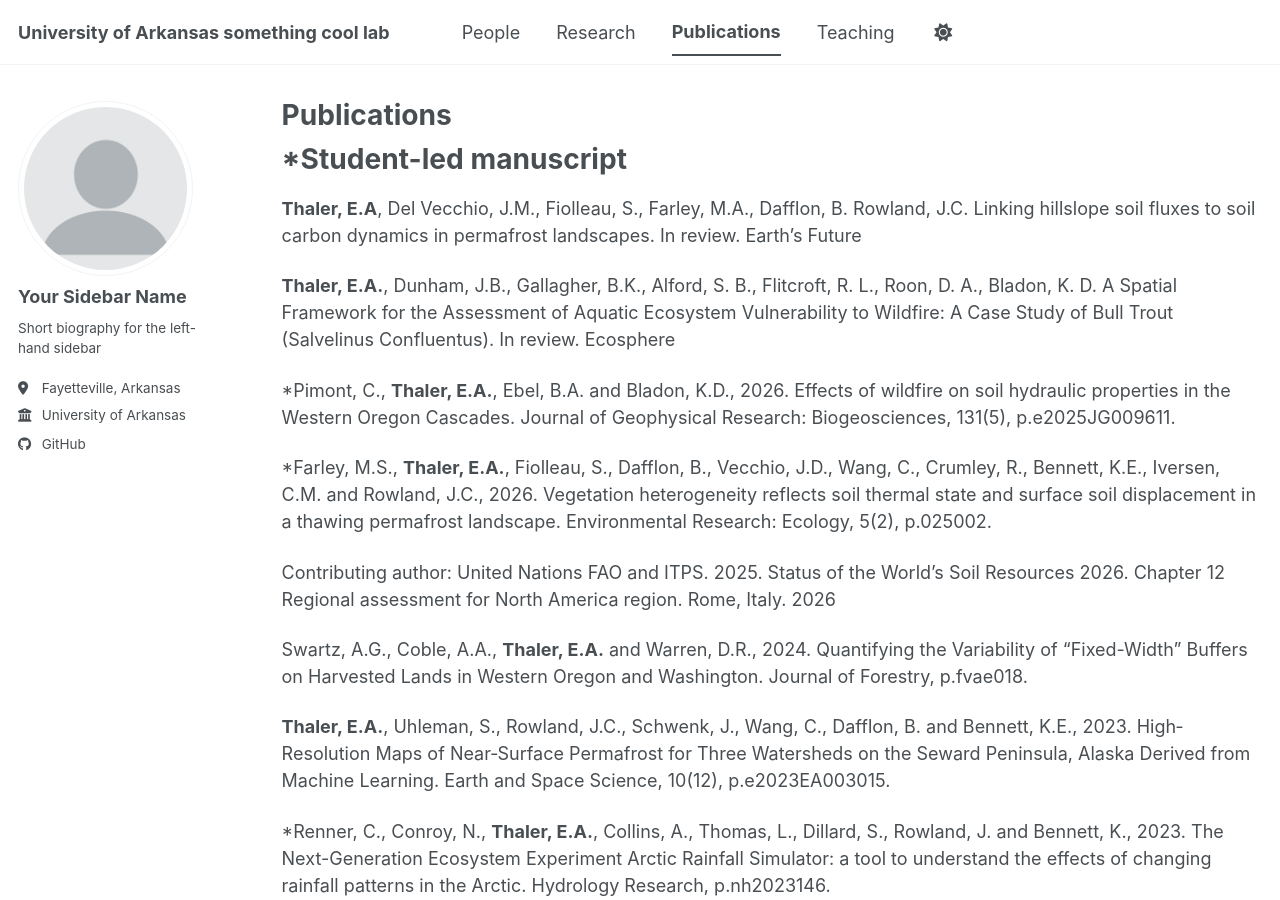
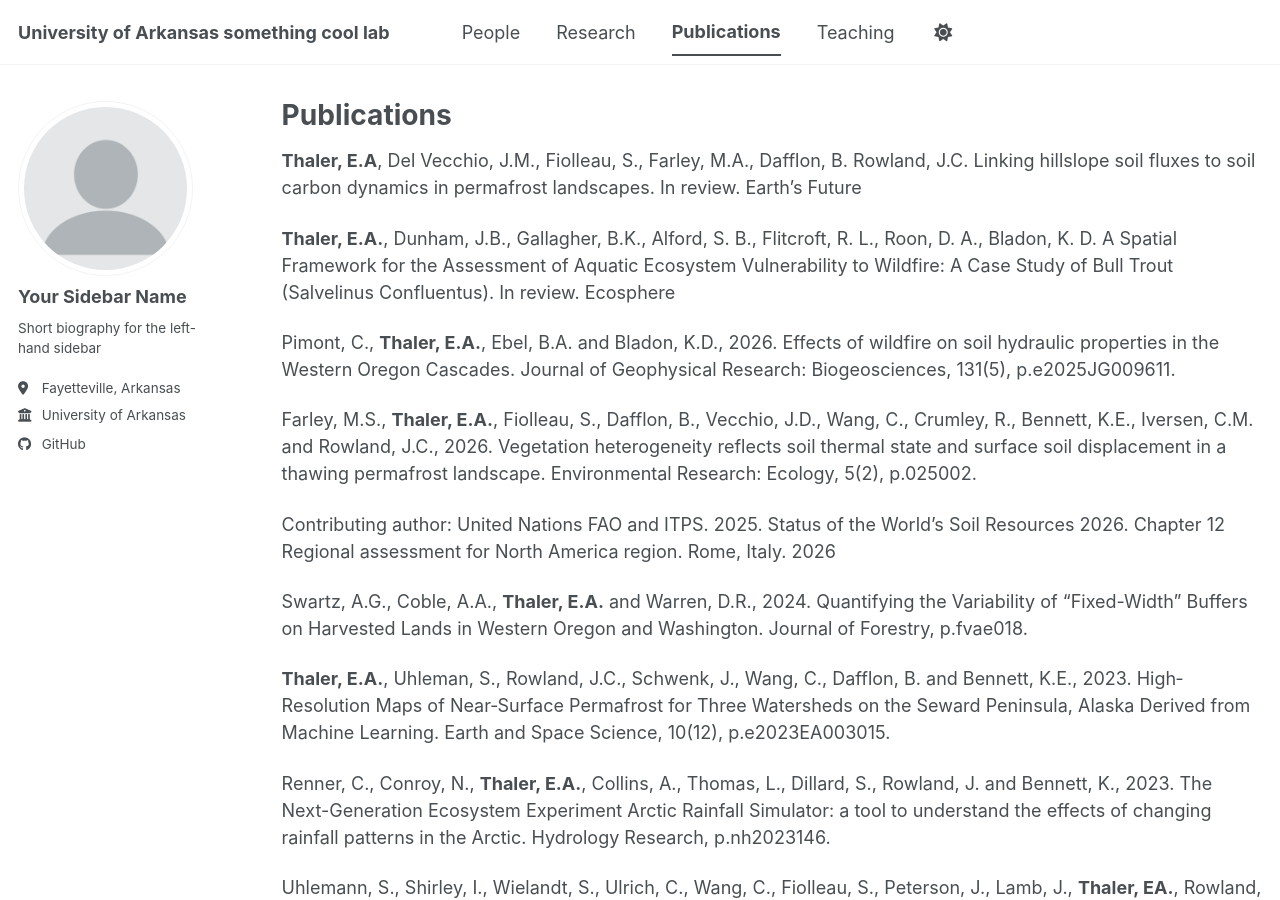
Before and after one commit to UARKGeomorph/UARKgeomorph.github.io, a Jekyll site: the page built from _pages/publications.md, in a window 1280 px wide and 900 px high. Built offline with Jekyll 4.4.1, drawn with Linux system fonts in a browser that asks for light colours; a style sheet for code colours, icons or effects is not loaded.

Commit message:
updates to about and publication corrections

```diff
--- a/_pages/publications.md
+++ b/_pages/publications.md
@@ -5,15 +5,14 @@ permalink: /publications/
 author_profile: true
 ---
 
-*Student-led manuscript
-====
+
 **Thaler, E.A**, Del Vecchio, J.M., Fiolleau, S., Farley, M.A., Dafflon, B. Rowland, J.C. Linking hillslope soil fluxes to soil carbon dynamics in permafrost landscapes. In review. Earth’s Future
 
 **Thaler, E.A.**, Dunham, J.B., Gallagher, B.K., Alford, S. B., Flitcroft, R. L., Roon, D. A., Bladon, K. D. A Spatial Framework for the Assessment of Aquatic Ecosystem Vulnerability to Wildfire: A Case Study of Bull Trout (Salvelinus Confluentus). In review. Ecosphere
 
-*Pimont, C., **Thaler, E.A.**, Ebel, B.A. and Bladon, K.D., 2026. Effects of wildfire on soil hydraulic properties in the Western Oregon Cascades. Journal of Geophysical Research: Biogeosciences, 131(5), p.e2025JG009611.
+Pimont, C., **Thaler, E.A.**, Ebel, B.A. and Bladon, K.D., 2026. Effects of wildfire on soil hydraulic properties in the Western Oregon Cascades. Journal of Geophysical Research: Biogeosciences, 131(5), p.e2025JG009611.
 
-*Farley, M.S., **Thaler, E.A.**, Fiolleau, S., Dafflon, B., Vecchio, J.D., Wang, C., Crumley, R., Bennett, K.E., Iversen, C.M. and Rowland, J.C., 2026. Vegetation heterogeneity reflects soil thermal state and surface soil displacement in a thawing permafrost landscape. Environmental Research: Ecology, 5(2), p.025002.
+Farley, M.S., **Thaler, E.A.**, Fiolleau, S., Dafflon, B., Vecchio, J.D., Wang, C., Crumley, R., Bennett, K.E., Iversen, C.M. and Rowland, J.C., 2026. Vegetation heterogeneity reflects soil thermal state and surface soil displacement in a thawing permafrost landscape. Environmental Research: Ecology, 5(2), p.025002.
 
 Contributing author: United Nations FAO and ITPS. 2025. Status of the World’s Soil Resources 2026. Chapter 12 Regional assessment for North America region. Rome, Italy. 2026
 
@@ -21,7 +20,7 @@ Swartz, A.G., Coble, A.A., **Thaler, E.A.** and Warren, D.R., 2024. Quantifying
 
 **Thaler, E.A.**, Uhleman, S., Rowland, J.C., Schwenk, J., Wang, C., Dafflon, B. and Bennett, K.E., 2023. High‐Resolution Maps of Near‐Surface Permafrost for Three Watersheds on the Seward Peninsula, Alaska Derived from Machine Learning. Earth and Space Science, 10(12), p.e2023EA003015.
 
-*Renner, C., Conroy, N., **Thaler, E.A.**, Collins, A., Thomas, L., Dillard, S., Rowland, J. and Bennett, K., 2023. The Next-Generation Ecosystem Experiment Arctic Rainfall Simulator: a tool to understand the effects of changing rainfall patterns in the Arctic. Hydrology Research, p.nh2023146.
+Renner, C., Conroy, N., **Thaler, E.A.**, Collins, A., Thomas, L., Dillard, S., Rowland, J. and Bennett, K., 2023. The Next-Generation Ecosystem Experiment Arctic Rainfall Simulator: a tool to understand the effects of changing rainfall patterns in the Arctic. Hydrology Research, p.nh2023146.
 
 Uhlemann, S., Shirley, I., Wielandt, S., Ulrich, C., Wang, C., Fiolleau, S., Peterson, J., Lamb, J., **Thaler, EA.**, Rowland, J. and Hubbard, S.S., 2023. Estimating Permafrost Distribution Using Co‐Located Temperature and Electrical Resistivity Measurements. Geophysical Research Letters, 50(17), p.e2023GL103987.
 
```
Also changed, not shown: _pages/about.md (+1 -1 lines).
